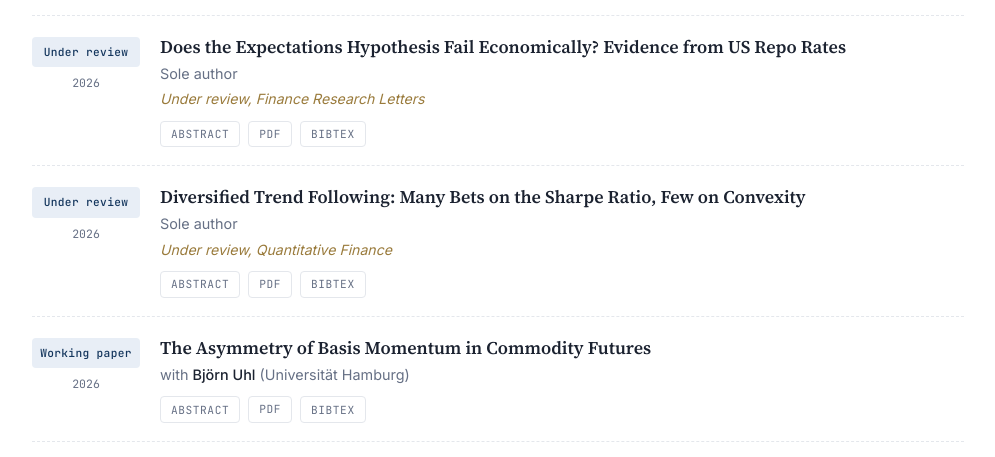
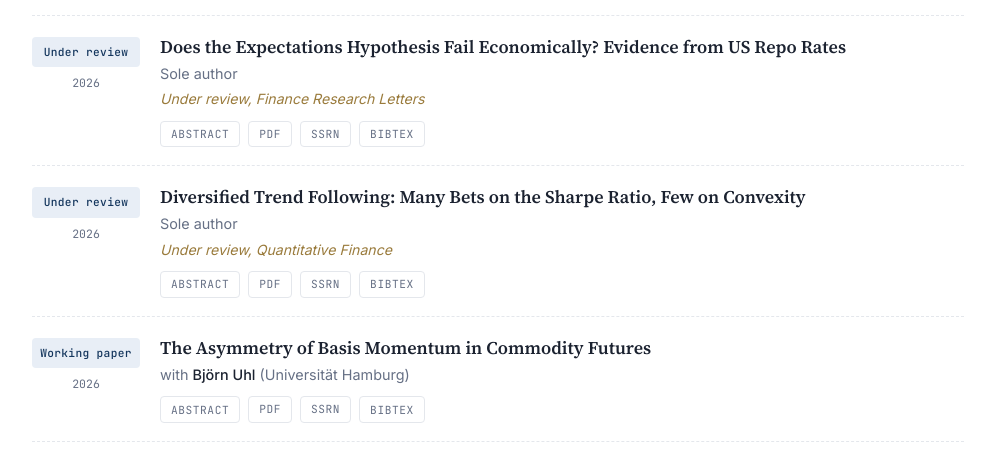
Before and after one commit to Dennis-Rene-Jung/Dennis-Rene-Jung.github.io, a plain HTML site: page index.html in a window 1280 px wide. Shown: the part 3372-3829 px from the top of the page, without its empty margins (142-1137 px from the left). Drawn offline with Linux system fonts and the light colour scheme.

Commit message:
Add SSRN links for the expectations hypothesis, trend following and basis momentum papers
Co-Authored-By: Claude Opus 5.5 <noreply@anthropic.com>

```diff
--- a/index.html
+++ b/index.html
@@ -300,7 +300,7 @@
           <h3><a href="papers/Jung_Expectations_Hypothesis_Repo_Rates.pdf">Does the Expectations Hypothesis Fail Economically? Evidence from US Repo Rates</a></h3>
           <div class="authors" data-i18n="au.sole">Sole author</div>
           <div class="venue" data-i18n="venue.frl">Under review, Finance Research Letters</div>
-          <div class="btns"><button data-i18n="btn.abs" data-box="abstract">Abstract</button><a href="papers/Jung_Expectations_Hypothesis_Repo_Rates.pdf">PDF</a><button data-box="bibtex">BibTeX</button></div>
+          <div class="btns"><button data-i18n="btn.abs" data-box="abstract">Abstract</button><a href="papers/Jung_Expectations_Hypothesis_Repo_Rates.pdf">PDF</a><a href="https://papers.ssrn.com/sol3/papers.cfm?abstract_id=7589578">SSRN</a><button data-box="bibtex">BibTeX</button></div>
           <div class="abstract" data-i18n="abs.2">Tests the expectations hypothesis in US repo rates out of sample with 23 linear and nonlinear forecasting models, controlling for the search across them. Shows that the hypothesis fails statistically only at the very short end and never by enough to trade on after bid–ask spreads.</div>
           <pre class="bibtex">@unpublished{jung2026expectations,
   title={Does the Expectations Hypothesis Fail Economically? Evidence from {US} Repo Rates},
@@ -317,7 +317,7 @@
           <h3><a href="papers/Jung_Diversified_Trend_Following.pdf">Diversified Trend Following: Many Bets on the Sharpe Ratio, Few on Convexity</a></h3>
           <div class="authors" data-i18n="au.sole">Sole author</div>
           <div class="venue" data-i18n="venue.qf">Under review, Quantitative Finance</div>
-          <div class="btns"><button data-i18n="btn.abs" data-box="abstract">Abstract</button><a href="papers/Jung_Diversified_Trend_Following.pdf">PDF</a><button data-box="bibtex">BibTeX</button></div>
+          <div class="btns"><button data-i18n="btn.abs" data-box="abstract">Abstract</button><a href="papers/Jung_Diversified_Trend_Following.pdf">PDF</a><a href="https://papers.ssrn.com/sol3/papers.cfm?abstract_id=7598021">SSRN</a><button data-box="bibtex">BibTeX</button></div>
           <div class="abstract" data-i18n="abs.3">Breaks a multi-market trend-following portfolio into trends on its principal components to trace where its convexity comes from. Shows that diversification multiplies bets on the Sharpe ratio but not on convexity, which rests on a few common trends.</div>
           <pre class="bibtex">@unpublished{jung2026diversified,
   title={Diversified Trend Following: Many Bets on the {Sharpe} Ratio, Few on Convexity},
@@ -333,7 +333,7 @@
         <div>
           <h3><a href="papers/Jung_Uhl_Asymmetry_of_Basis_Momentum.pdf">The Asymmetry of Basis Momentum in Commodity Futures</a></h3>
           <div class="authors" data-i18n="au.uhl">with <b>Björn Uhl</b> (Universität Hamburg)</div>
-          <div class="btns"><button data-i18n="btn.abs" data-box="abstract">Abstract</button><a href="papers/Jung_Uhl_Asymmetry_of_Basis_Momentum.pdf">PDF</a><button data-box="bibtex">BibTeX</button></div>
+          <div class="btns"><button data-i18n="btn.abs" data-box="abstract">Abstract</button><a href="papers/Jung_Uhl_Asymmetry_of_Basis_Momentum.pdf">PDF</a><a href="https://papers.ssrn.com/sol3/papers.cfm?abstract_id=7688304">SSRN</a><button data-box="bibtex">BibTeX</button></div>
           <div class="abstract" data-i18n="abs.4">Estimates separate effects for positive and negative basis momentum in 43 commodity futures markets from 1960 to 2024. Shows that only positive signals carry information about returns, in line with the theory of storage, so the usual symmetric signal mixes an informative and an uninformative side.</div>
           <pre class="bibtex">@unpublished{jung2026asymmetry,
   title={The Asymmetry of Basis Momentum in Commodity Futures},
```
